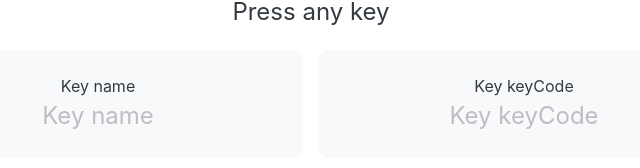
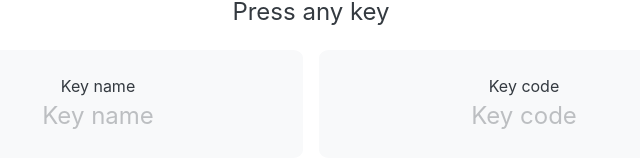
Before and after one commit to jader-rubini/vue-keystroke, a Vue app: page / in a window 1280 px wide. Shown: the part 322-490 px from the top of the page, without its empty margins (329-969 px from the left). Built offline with nearby package versions, Linux system fonts and the light colour scheme.

Commit message:
Typo fix

```diff
--- a/src/App.vue
+++ b/src/App.vue
@@ -24,7 +24,7 @@ body.addEventListener('keydown', onKeyDown)
       <slot v-if="keyName">{{ keyName }}</slot>
     </key-display>
 
-    <key-display label="Key keyCode">
+    <key-display label="Key code">
       <slot v-if="keyCode">{{ keyCode }}</slot>
     </key-display>
   </section>
```
